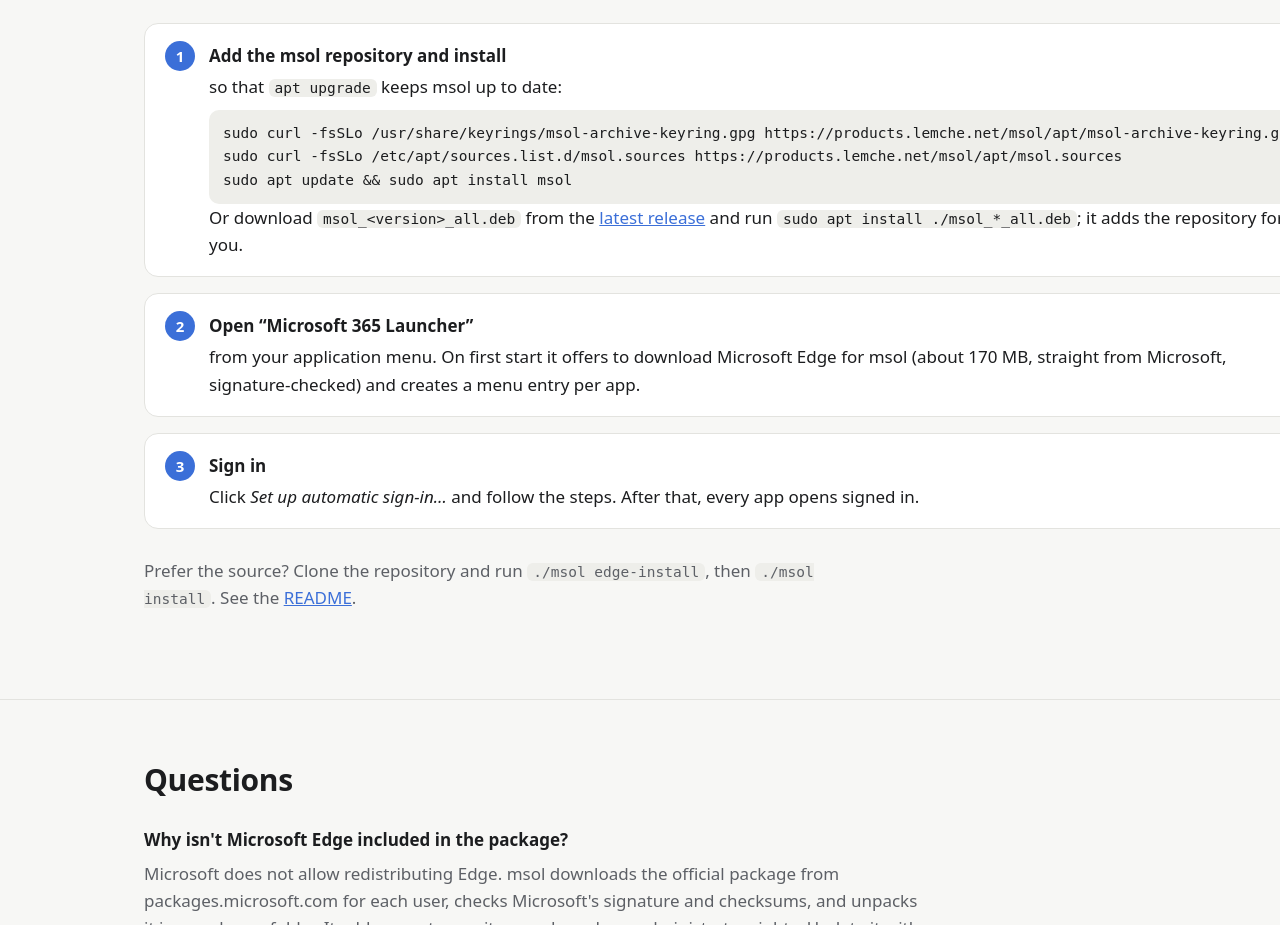
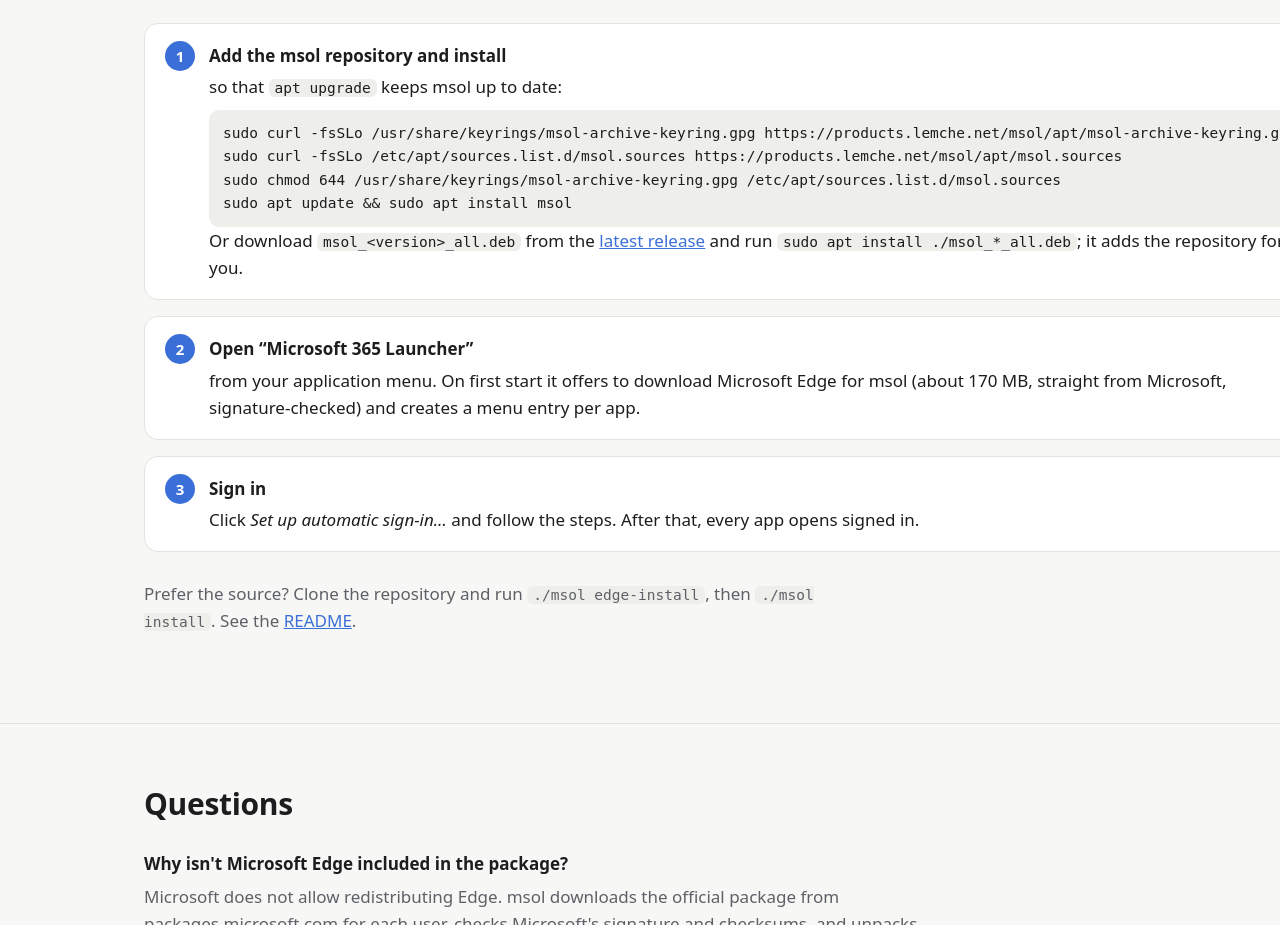
Before and after one commit to LemcheNET/msol, a browser extension: page site/index.html in a window 1280 px wide. Shown: the part 1460-2385 px from the top of the page. Drawn offline with Linux system fonts and the light colour scheme.

Commit message:
APT install steps: make the key and source readable for apt (#6)
apt verifies signatures as the unprivileged _apt user. Where root's
umask is strict (077), 'sudo curl -o' creates both files as 0600, and
apt then ignores the key ('not readable by user executing gpgv') and
refuses the repository as unsigned. Add an explicit chmod 644.

Co-authored-by: Claude Opus 5.5 <noreply@anthropic.com>

```diff
--- a/site/index.html
+++ b/site/index.html
@@ -123,6 +123,7 @@
       <li><strong>Add the msol repository and install</strong>so that <code>apt upgrade</code> keeps msol up to date:
         <pre><code>sudo curl -fsSLo /usr/share/keyrings/msol-archive-keyring.gpg https://products.lemche.net/msol/apt/msol-archive-keyring.gpg
 sudo curl -fsSLo /etc/apt/sources.list.d/msol.sources https://products.lemche.net/msol/apt/msol.sources
+sudo chmod 644 /usr/share/keyrings/msol-archive-keyring.gpg /etc/apt/sources.list.d/msol.sources
 sudo apt update &amp;&amp; sudo apt install msol</code></pre>
         Or download <code>msol_&lt;version&gt;_all.deb</code> from the
         <a href="https://github.com/LemcheNET/msol/releases/latest">latest release</a> and run
```
Also changed, not shown: 1 other file.
